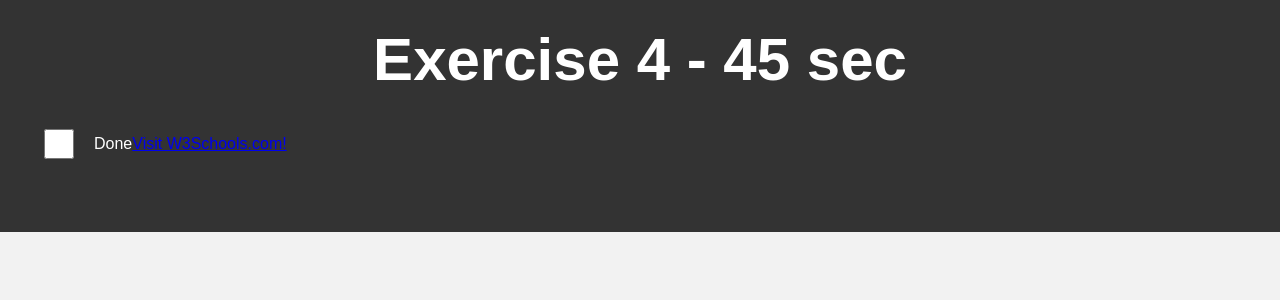
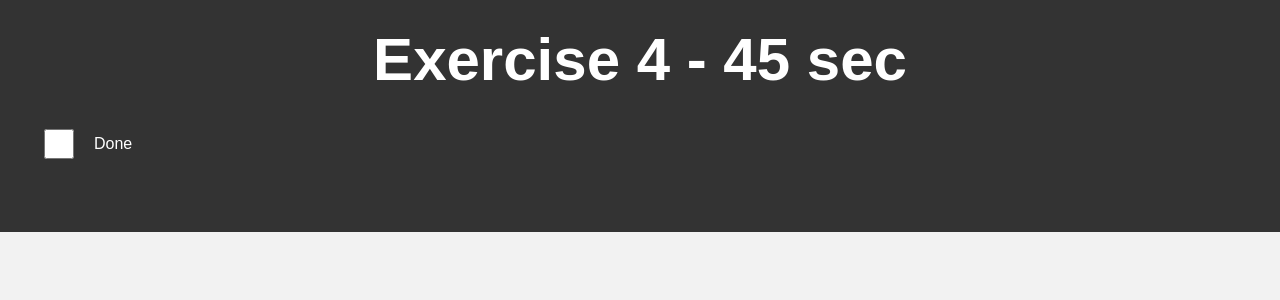
Before and after one commit to AdityaChandra69/Workout, a plain HTML site: page index.html in a window 1280 px wide. Shown: the part 2080-2380 px from the top of the page. Drawn offline with Linux system fonts and the light colour scheme.

Commit message:
Update index.html

```diff
--- a/index.html
+++ b/index.html
@@ -153,7 +153,7 @@
         <div class="checkbox-container">
             <input type="checkbox" id="my-checkbox2">
             <label for="my-checkbox2">Done</label>
-            <a href="/nushka.html">Visit W3Schools.com!</a>
+
         </div>
     </header>
     <main>
```
